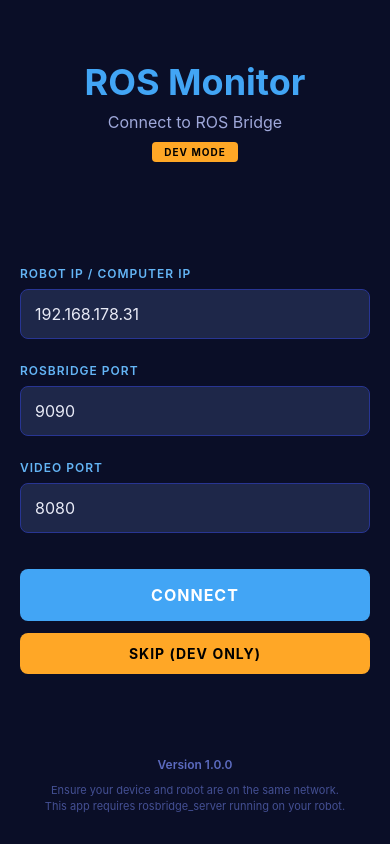
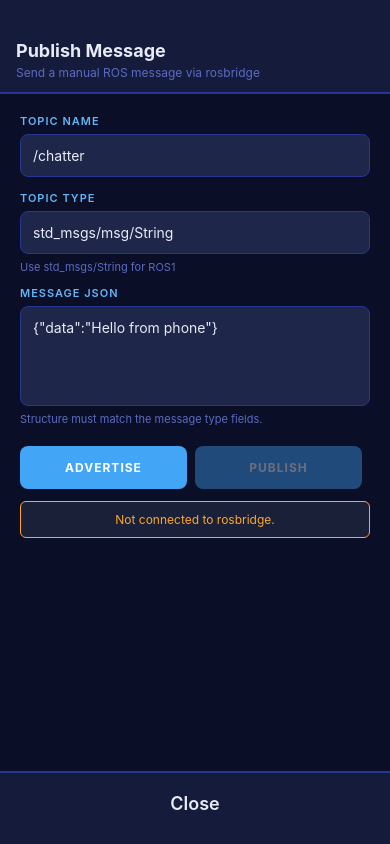
Before and after one commit to Davidpereira2803/rosground, a React Native app: screen /Publish in a window 390 px wide. Built offline with nearby package versions, Linux system fonts and the light colour scheme.

Commit message:
feat: Add Publish screen and functionality for advertising and publishing ROS messages; Enhance Dashboard and TopicBrowser with navigation to Publish

```diff
--- a/App.js
+++ b/App.js
@@ -6,6 +6,7 @@
 import ConnectScreen from './src/screens/ConnectScreen';
 import DashboardScreen from './src/screens/DashboardScreen';
 import TopicBrowserScreen from './src/screens/TopicBrowserScreen';
+import PublishScreen from './src/screens/PublishScreen';
 import { theme } from './src/theme/colors';
 
 const Stack = createNativeStackNavigator();
@@ -58,6 +59,15 @@
               headerShown: false,
             }}
           />
+          <Stack.Screen
+            name="Publish"
+            component={PublishScreen}
+            options={{
+              title: 'Publish',
+              presentation: 'modal' ,
+              headerShown: false,
+            }}
+          />
         </Stack.Navigator>
       </NavigationContainer>
     </ROSProvider>
--- a/src/context/ROSContext.js
+++ b/src/context/ROSContext.js
@@ -185,6 +185,35 @@
     console.log('Unsubscribed from', topicName);
   };
 
+  const advertiseTopic = (topicName, topicType) => {
+    if (!wsRef.current || wsRef.current.readyState !== WebSocket.OPEN) return;
+    wsRef.current.send(JSON.stringify({
+      op: 'advertise',
+      topic: topicName,
+      type: topicType,
+    }));
+    console.log('Advertised', topicName);
+  };
+
+  const unadvertiseTopic = (topicName) => {
+    if (!wsRef.current || wsRef.current.readyState !== WebSocket.OPEN) return;
+    wsRef.current.send(JSON.stringify({
+      op: 'unadvertise',
+      topic: topicName,
+    }));
+    console.log('Unadvertised', topicName);
+  };
+
+  const publishMessage = (topicName, msgObj) => {
+    if (!wsRef.current || wsRef.current.readyState !== WebSocket.OPEN) return;
+    wsRef.current.send(JSON.stringify({
+      op: 'publish',
+      topic: topicName,
+      msg: msgObj,
+    }));
+    console.log('Published message to', topicName);
+  };
+
   const disconnect = () => {
     if (wsRef.current) {
       wsRef.current.close();
@@ -207,6 +236,9 @@
     disconnect,
     discoverTopics,
     getTopicType,
+    advertiseTopic,
+    unadvertiseTopic,
+    publishMessage,
     ws: wsRef.current,
   };
 
--- a/src/screens/DashboardScreen.js
+++ b/src/screens/DashboardScreen.js
@@ -137,15 +137,29 @@
             </Text>
           </View>
 
+          {/* Right: icon actions in landscape */}
           {isLandscape && (
+            <View style={styles.headerActions}>
               <TouchableOpacity
                 onPress={() => navigation.navigate('TopicBrowser')}
                 style={styles.headerIconButton}
                 accessibilityRole="button"
                 accessibilityLabel="Add Topic"
+                hitSlop={{ top: 8, bottom: 8, left: 8, right: 8 }}
               >
                 <Text style={styles.headerIconText}>+</Text>
               </TouchableOpacity>
+
+              <TouchableOpacity
+                onPress={() => navigation.navigate('Publish')}
+                style={[styles.headerIconButton, styles.headerIconButtonRight]}
+                accessibilityRole="button"
+                accessibilityLabel="Publish Test"
+                hitSlop={{ top: 8, bottom: 8, left: 8, right: 8 }}
+              >
+                <Text style={styles.headerIconText}>↑</Text>
+              </TouchableOpacity>
+            </View>
           )}
         </View>
       </View>
@@ -186,14 +200,24 @@
         </ScrollView>
       )}
 
+      {/* Bottom actions: only in portrait */}
       {!isLandscape && (
         <View style={styles.buttonContainer}>
+          <View style={styles.buttonRow}>
             <TouchableOpacity
-            style={styles.addButton}
+              style={[styles.actionButton, styles.buttonLeft]}
               onPress={() => navigation.navigate('TopicBrowser')}
             >
-            <Text style={styles.addButtonText}>+ ADD TOPIC</Text>
+              <Text style={styles.actionButtonText}>ADD TOPIC</Text>
             </TouchableOpacity>
+
+            <TouchableOpacity
+              style={[styles.actionButton, styles.buttonRight]}
+              onPress={() => navigation.navigate('Publish')}
+            >
+              <Text style={styles.actionButtonText}>PUBLISH TEST</Text>
+            </TouchableOpacity>
+          </View>
         </View>
       )}
     </View>
@@ -368,21 +392,34 @@
     borderTopWidth: 2,
     borderTopColor: theme.border.primary,
   },
-  addButton: {
+  buttonRow: {
+    flexDirection: 'row',
+  },
+  actionButton: {
+    flex: 1,
     backgroundColor: theme.accent.primary,
     borderRadius: 8,
     padding: 16,
     alignItems: 'center',
   },
-  addButtonText: {
+  buttonLeft: { marginRight: 8 },
+  buttonRight: { marginLeft: 8 },
+  actionButtonText: {
     color: '#FFFFFF',
     fontSize: 16,
     fontWeight: '700',
     letterSpacing: 1,
   },
+  headerActions: {
+    flexDirection: 'row',
+    alignItems: 'center',
+  },
   headerIconButton: {
     paddingHorizontal: 12,
     paddingVertical: 6,
+  },
+  headerIconButtonRight: {
+    marginLeft: 8,
   },
   headerIconText: {
     fontSize: 22,
--- /dev/null
+++ b/src/screens/PublishScreen.js
@@ -0,0 +1,186 @@
+import React, { useState } from 'react';
+import { View, Text, TextInput, TouchableOpacity, StyleSheet, Alert, ScrollView } from 'react-native';
+import { useROS } from '../context/ROSContext';
+import { theme } from '../theme/colors';
+
+export default function PublishScreen({ navigation }) {
+  const { isConnected, advertiseTopic, publishMessage, unadvertiseTopic } = useROS();
+  const [topicName, setTopicName] = useState('/chatter');
+  const [topicType, setTopicType] = useState('std_msgs/msg/String');
+  const [rawMessage, setRawMessage] = useState('{"data":"Hello from phone"}');
+  const [advertised, setAdvertised] = useState(false);
+
+  const handleAdvertise = () => {
+    if (!isConnected) {
+      Alert.alert('Not Connected', 'Connect first.');
+      return;
+    }
+    if (!topicName.trim() || !topicType.trim()) {
+      Alert.alert('Error', 'Topic name and type required.');
+      return;
+    }
+    advertiseTopic(topicName.trim(), topicType.trim());
+    setAdvertised(true);
+  };
+
+  const handlePublish = () => {
+    if (!advertised) {
+      Alert.alert('Not Advertised', 'Advertise the topic first.');
+      return;
+    }
+    try {
+      const msgObj = JSON.parse(rawMessage);
+      publishMessage(topicName.trim(), msgObj);
+      Alert.alert('Published', 'Message sent.');
+    } catch (e) {
+      Alert.alert('Invalid JSON', e.message);
+    }
+  };
+
+  const handleUnadvertise = () => {
+    if (advertised) {
+      unadvertiseTopic(topicName.trim());
+      setAdvertised(false);
+    }
+  };
+
+  return (
+    <View style={styles.container}>
+      <View style={styles.header}>
+        <Text style={styles.title}>Publish Message</Text>
+        <Text style={styles.subtitle}>Send a manual ROS message via rosbridge</Text>
+      </View>
+
+      <ScrollView style={styles.scroll} contentContainerStyle={styles.scrollContent} keyboardShouldPersistTaps="handled">
+        <View style={styles.form}>
+          <Text style={styles.label}>TOPIC NAME</Text>
+          <TextInput
+            style={styles.input}
+            value={topicName}
+            onChangeText={setTopicName}
+            placeholder="/chatter"
+            autoCapitalize="none"
+          />
+
+            <Text style={styles.label}>TOPIC TYPE</Text>
+          <TextInput
+            style={styles.input}
+            value={topicType}
+            onChangeText={setTopicType}
+            placeholder="std_msgs/msg/String"
+            autoCapitalize="none"
+          />
+          <Text style={styles.hint}>Use std_msgs/String for ROS1</Text>
+
+          <Text style={styles.label}>MESSAGE JSON</Text>
+          <TextInput
+            style={[styles.input, styles.multiline]}
+            value={rawMessage}
+            onChangeText={setRawMessage}
+            multiline
+            autoCapitalize="none"
+            placeholder='{"data":"Hello"}'
+          />
+          <Text style={styles.hint}>Structure must match the message type fields.</Text>
+
+          <View style={styles.buttonRow}>
+            <TouchableOpacity
+              style={[styles.button, advertised && styles.buttonSecondary]}
+              onPress={advertised ? handleUnadvertise : handleAdvertise}
+            >
+              <Text style={styles.buttonText}>{advertised ? 'UNADVERTISE' : 'ADVERTISE'}</Text>
+            </TouchableOpacity>
+
+            <TouchableOpacity
+              style={[styles.button, !advertised && styles.buttonDisabled]}
+              onPress={handlePublish}
+              disabled={!advertised}
+            >
+              <Text style={styles.buttonText}>PUBLISH</Text>
+            </TouchableOpacity>
+          </View>
+
+          {!isConnected && (
+            <View style={styles.warning}>
+              <Text style={styles.warningText}>Not connected to rosbridge.</Text>
+            </View>
+          )}
+        </View>
+      </ScrollView>
+
+      <View style={styles.footer}>
+        <TouchableOpacity onPress={() => navigation.goBack()}>
+          <Text style={styles.footerText}>Close</Text>
+        </TouchableOpacity>
+      </View>
+    </View>
+  );
+}
+
+const styles = StyleSheet.create({
+  container: { flex: 1, backgroundColor: theme.background.primary },
+  header: {
+    backgroundColor: theme.background.secondary,
+    paddingHorizontal: 16,
+    paddingVertical: 12,
+    paddingTop: 40,
+    borderBottomWidth: 2,
+    borderBottomColor: theme.border.primary,
+  },
+  title: { fontSize: 18, fontWeight: '700', color: theme.text.primary, marginBottom: 4 },
+  subtitle: { fontSize: 12, color: theme.text.muted },
+  scroll: { flex: 1 },
+  scrollContent: { paddingBottom: 24 },
+  form: { padding: 20 },
+  label: { fontSize: 11, fontWeight: '600', color: theme.text.accent, letterSpacing: 1, marginBottom: 6 },
+  input: {
+    backgroundColor: theme.background.input,
+    borderWidth: 1,
+    borderColor: theme.border.primary,
+    borderRadius: 8,
+    padding: 12,
+    fontSize: 14,
+    color: theme.text.primary,
+    marginBottom: 14,
+  },
+  multiline: { minHeight: 100, textAlignVertical: 'top' },
+  hint: { fontSize: 11, color: theme.text.muted, marginTop: -8, marginBottom: 12 },
+  buttonRow: { flexDirection: 'row', justifyContent: 'space-between', marginTop: 8 },
+  button: {
+    flex: 1,
+    backgroundColor: theme.accent.primary,
+    padding: 14,
+    borderRadius: 8,
+    alignItems: 'center',
+    marginRight: 8,
+  },
+  buttonSecondary: {
+    backgroundColor: theme.accent.error,
+  },
+  buttonDisabled: { opacity: 0.4 },
+  buttonText: { color: '#fff', fontSize: 12, fontWeight: '700', letterSpacing: 1 },
+  warning: {
+    marginTop: 12,
+    padding: 10,
+    borderRadius: 6,
+    backgroundColor: theme.background.card,
+    borderWidth: 1,
+    borderColor: theme.accent.warning,
+  },
+  warningText: { color: theme.accent.warning, fontSize: 12, textAlign: 'center' },
+  footer: {
+    padding: 14,
+    paddingHorizontal: 20,
+    paddingBottom: 30,
+    paddingVertical: 20,
+    borderTopWidth: 2,
+    borderTopColor: theme.border.primary,
+    backgroundColor: theme.background.secondary,
+    alignItems: 'center',
+  },
+  footerText: {
+    color: theme.text.primary,
+    fontSize: 18,
+    fontWeight: '600'
+  },
+});
--- a/src/screens/TopicBrowserScreen.js
+++ b/src/screens/TopicBrowserScreen.js
@@ -169,6 +169,12 @@
           )}
         </View>
       </ScrollView>
+
+      <View style={styles.footer}>
+        <TouchableOpacity onPress={() => navigation.goBack()}>
+          <Text style={styles.footerText}>Close</Text>
+        </TouchableOpacity>
+      </View>
     </View>
   );
 }
@@ -195,7 +201,7 @@
     flex: 1,
   },
   scrollContent: {
-    paddingBottom: 24,
+    paddingBottom: 40, // space above footer
   },
   formContainer: {
     padding: 20,
@@ -309,4 +315,19 @@
     textAlign: 'center',
     fontSize: 14,
   },
+  footer: {
+    padding: 14,
+    paddingHorizontal: 20,
+    paddingBottom: 30,
+    paddingVertical: 20,
+    borderTopWidth: 2,
+    borderTopColor: theme.border.primary,
+    backgroundColor: theme.background.secondary,
+    alignItems: 'center',
+  },
+  footerText: {
+    color: theme.text.primary,
+    fontSize: 18,
+    fontWeight: '600',
+  },
 });
```
Lines whose indentation alone changed are shown as unchanged.
